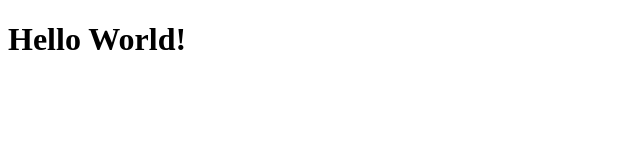
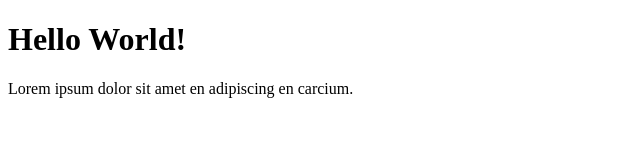
Before and after one commit to tropicandid/lessonRepo, a plain HTML site: page index.html in a window 1280 px wide. Shown: the whole page, without its empty margins (0-640 px from the left). Drawn offline with Linux system fonts and the light colour scheme.

Commit message:
Adding stuff to my new branch

```diff
--- a/index.html
+++ b/index.html
@@ -4,5 +4,6 @@
 	</head>
 	<body>
 		<h1>Hello World!</h1>
+		<p>Lorem ipsum dolor sit amet en adipiscing en carcium.</p>
 	</body>
 </html>
```
Also changed, not shown: about.html (+2 -0 lines).
